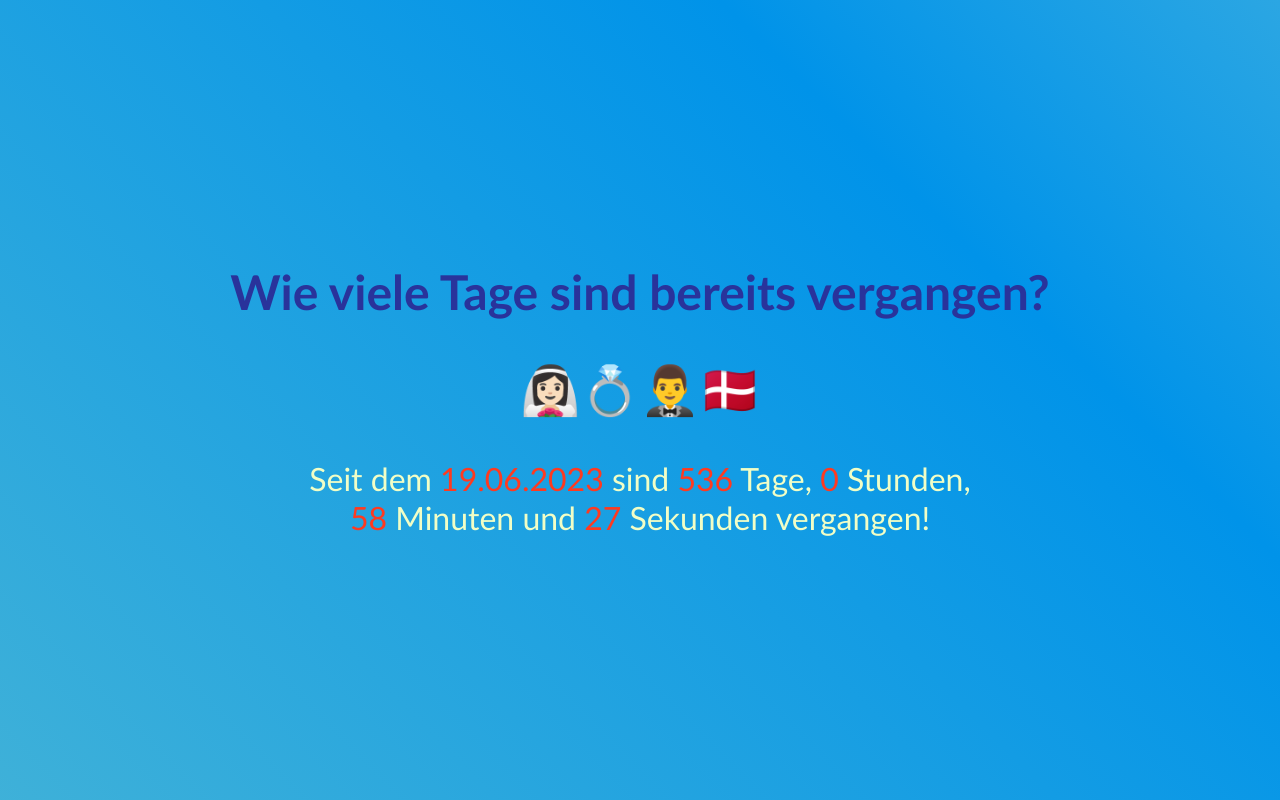
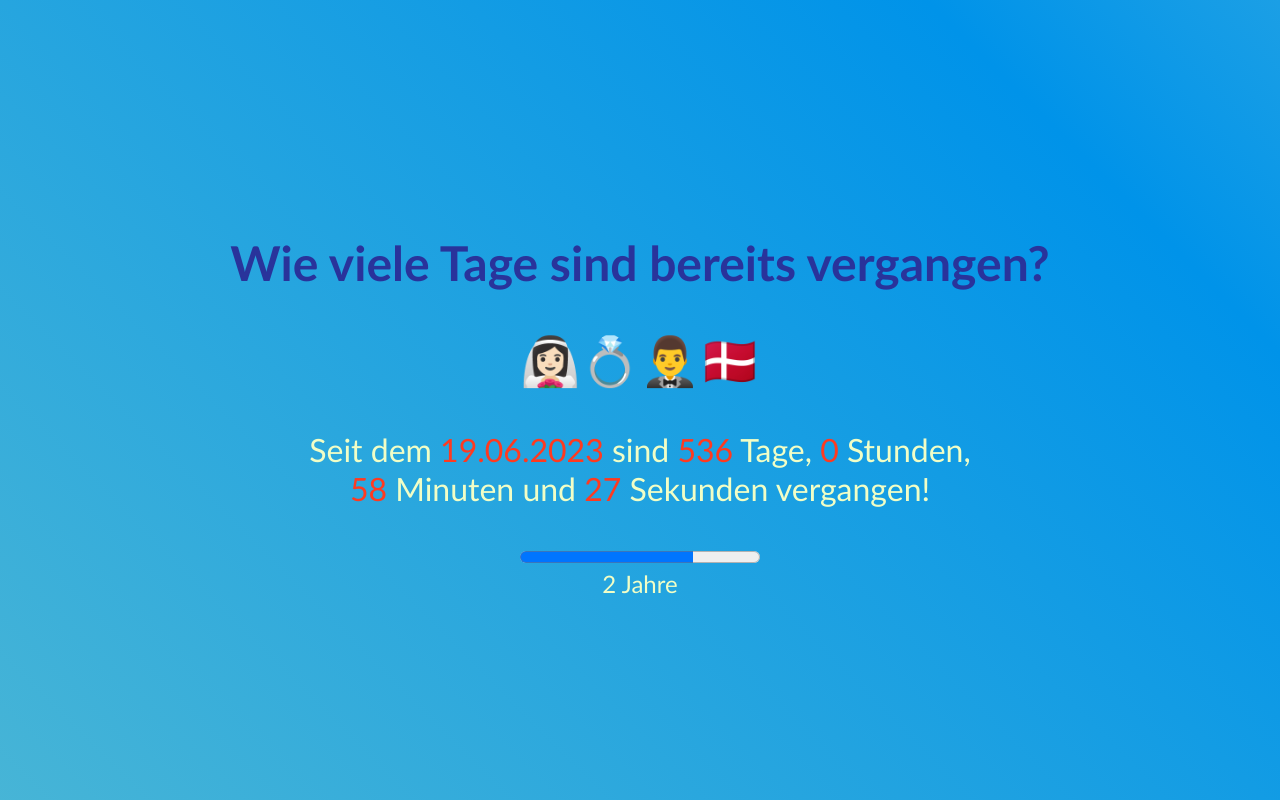
Before and after one commit to Luis-tl/how-many-days, a plain HTML site: page index.html in a window 1280 px wide. Drawn offline with Linux system fonts and the light colour scheme.

Commit message:
add time progress bar

```diff
--- a/index.html
+++ b/index.html
@@ -17,7 +17,12 @@
         <p>Seit dem <span class="numbers">19.06.2023</span> sind <span class="numbers" id="dayNumber"></span> Tage,
             <span class="numbers" id="hourNumber"></span> Stunden, <span id="hourMinutes" class="numbers"></span> Minuten und <span id="hourSeconds" class="numbers"></span> Sekunden vergangen!
         </p>
-        <!--<button class="button-19" role="button" onClick="window.location.reload();">Neu berechnen</button>-->
+
+        <div class="time-progress" id="time-progress">
+            <progress></progress>
+            <label for="">2 Jahre</label>
+        </div>
+
     </div>
     <script src="index.js"></script>
 </body>
--- a/index.js
+++ b/index.js
@@ -38,10 +38,26 @@ function timeWriter() {
 
     let containerSeconds = document.getElementById("hourSeconds");
     containerSeconds.textContent = result.seconds;
+
+    addProgressBar(result.days);
 }
 
+function addProgressBar(days) {
+    let placeProgressBar = document.getElementById("time-progress");
+
+    let progressBar = placeProgressBar.querySelector("progress");
+
+    if (!progressBar) {
+        progressBar = document.createElement("progress");
+        progressBar.setAttribute("value", days);
+        progressBar.setAttribute("max", "740");
+        placeProgressBar.appendChild(progressBar);
+    }
+    progressBar.setAttribute("max", "740");
+    progressBar.setAttribute("value", days);
+}
+
+//Update the page every second
 setInterval(timeWriter, 1000);
 
 timeWriter();
-
-//https://codepen.io/nitnelav/pen/povrOME
--- a/styles.css
+++ b/styles.css
@@ -15,34 +15,44 @@ body {
     animation: gradient-animation 30s ease-in-out infinite;
 }
 
-
-}
 @keyframes gradient-animation {
     0% {
         background-position: 0% 50%;
     }
-
     50% {
         background-position: 100% 50%;
     }
-
     100% {
         background-position: 0% 50%;
     }
 }
+
 h1 {
     color: #29339b;
     font-size: 3rem;
     text-wrap: balance;
 }
+
 h2 {
     font-size: 3rem;
     text-wrap: balance;
 }
+
 p {
     color: #f1fec6;
     font-size: 2rem;
 }
+
+.time-progress {
+    color: #f1fec6;
+    font-size: 1.5rem;
+    display: block;
+}
+
+.time-progress label {
+    display: block;
+}
+
 .centered {
     text-align: center;
     hyphens: auto;
@@ -51,74 +61,7 @@ p {
     margin: 10px;
     padding: 10px;
 }
+
 .numbers {
     color: #ff3a20;
 }
-
-/*
-.button-19 {
-    appearance: button;
-    background-color: #1899d6;
-    border: solid transparent;
-    border-radius: 16px;
-    border-width: 0 0 4px;
-    box-sizing: border-box;
-    color: #ffffff;
-    cursor: pointer;
-    display: inline-block;
-    font-family: din-round, sans-serif;
-    font-size: 1rem;
-    font-weight: 700;
-    letter-spacing: 1px;
-    line-height: 20px;
-    margin: 0;
-    outline: none;
-    overflow: visible;
-    padding: 16px 19px;
-    text-align: center;
-    touch-action: manipulation;
-    transform: translateZ(0);
-    transition: filter 0.2s;
-    user-select: none;
-    -webkit-user-select: none;
-    vertical-align: middle;
-    white-space: nowrap;
-    max-width: fit-content;
-    text-wrap: balance;
-}
-
-.button-19:after {
-    background-clip: padding-box;
-    background-color: #1cb0f6;
-    border: solid transparent;
-    border-radius: 16px;
-    border-width: 0 0 4px;
-    bottom: -4px;
-    content: "";
-    left: 0;
-    position: absolute;
-    right: 0;
-    top: 0;
-    z-index: -1;
-}
-
-.button-19,
-.button-19:focus {
-    user-select: auto;
-}
-
-.button-19:hover:not(:disabled) {
-    filter: brightness(1.1);
-    -webkit-filter: brightness(1.1);
-}
-
-.button-19:disabled {
-    cursor: auto;
-}
-
-.button-19:active {
-    border-width: 4px 0 0;
-    background: none;
-}
-
-*/
```
